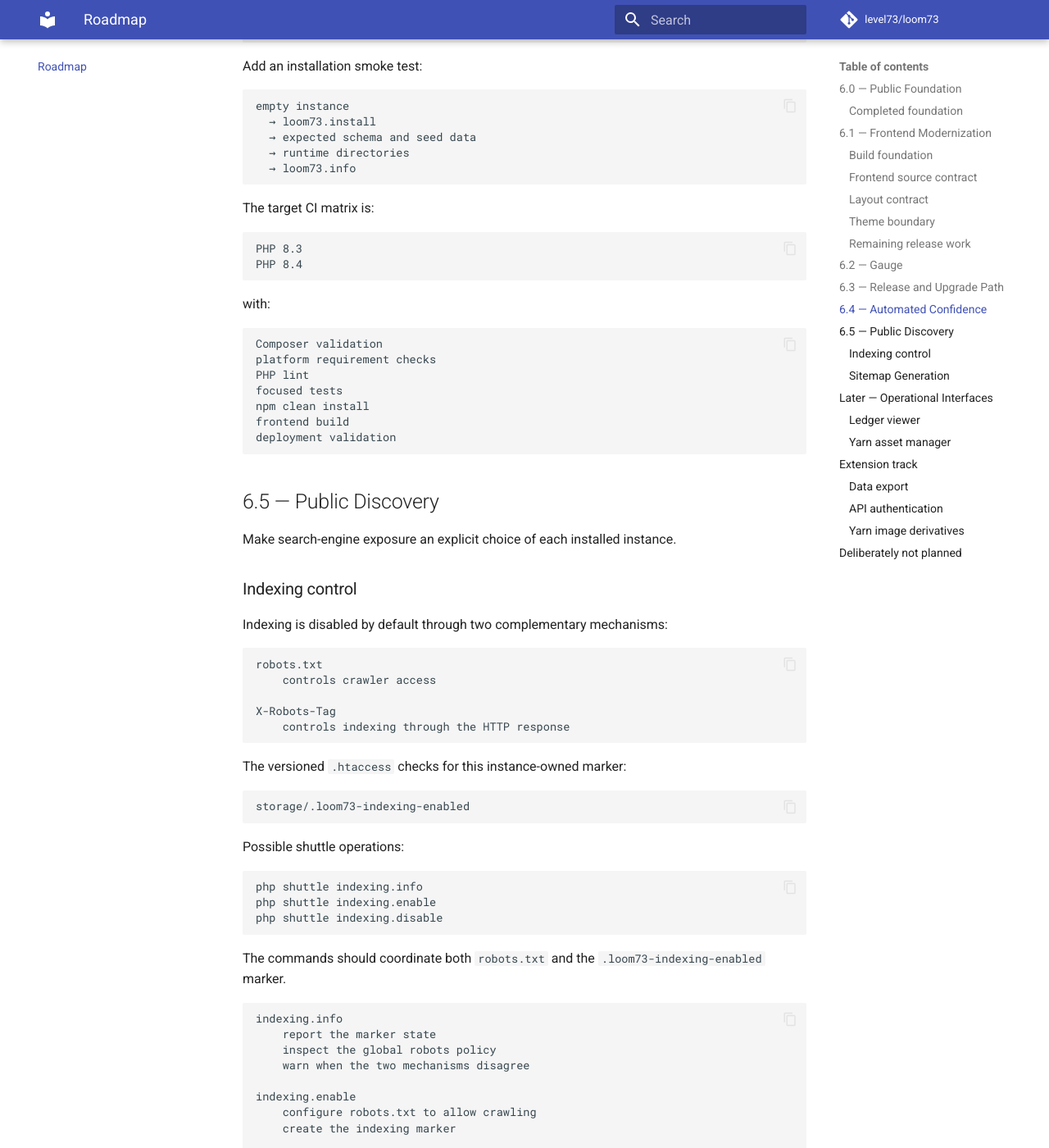
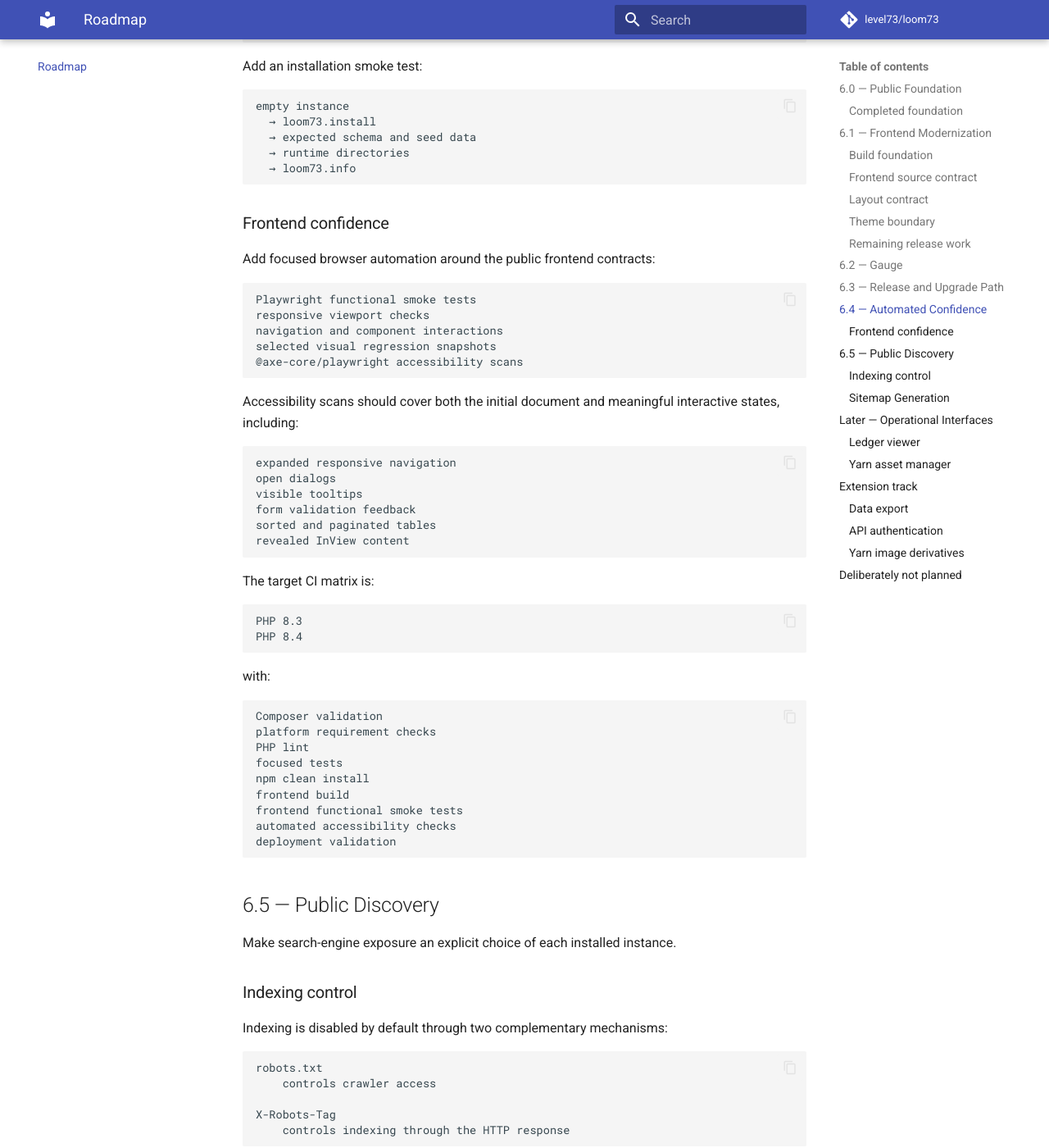
Before and after one commit to level73/loom73, an MkDocs documentation site: the page built from documentation/roadmap.md, in a window 1280 px wide and 1400 px high, scrolled down 5612 px. Shown: the whole window at 82% size. Built offline with MkDocs 1.6.1 and Material for MkDocs 9.7.7, drawn with Linux system fonts in a browser that asks for light colours; comment, search, counter and statistics services are not loaded.

Commit message:
fix(frontend): anchor navigation submenu below its trigger; roadmap integrations; minor cleanup of /css/core/reset.css

````diff
--- a/documentation/roadmap.md
+++ b/documentation/roadmap.md
@@ -266,6 +266,28 @@ empty instance
   → runtime directories
   → loom73.info
 ```
+### Frontend confidence
+
+Add focused browser automation around the public frontend contracts:
+
+```text
+Playwright functional smoke tests
+responsive viewport checks
+navigation and component interactions
+selected visual regression snapshots
+@axe-core/playwright accessibility scans
+```
+
+Accessibility scans should cover both the initial document and meaningful interactive states, including:
+
+```text
+expanded responsive navigation
+open dialogs
+visible tooltips
+form validation feedback
+sorted and paginated tables
+revealed InView content
+```
 
 The target CI matrix is:
 
@@ -283,6 +305,8 @@ PHP lint
 focused tests
 npm clean install
 frontend build
+frontend functional smoke tests
+automated accessibility checks
 deployment validation
 ```
 ## 6.5 — Public Discovery
````
Also changed, not shown: public_html/public/css/main.min.css, public_html/public/css/theme-plain.min.css, 3 other files.
